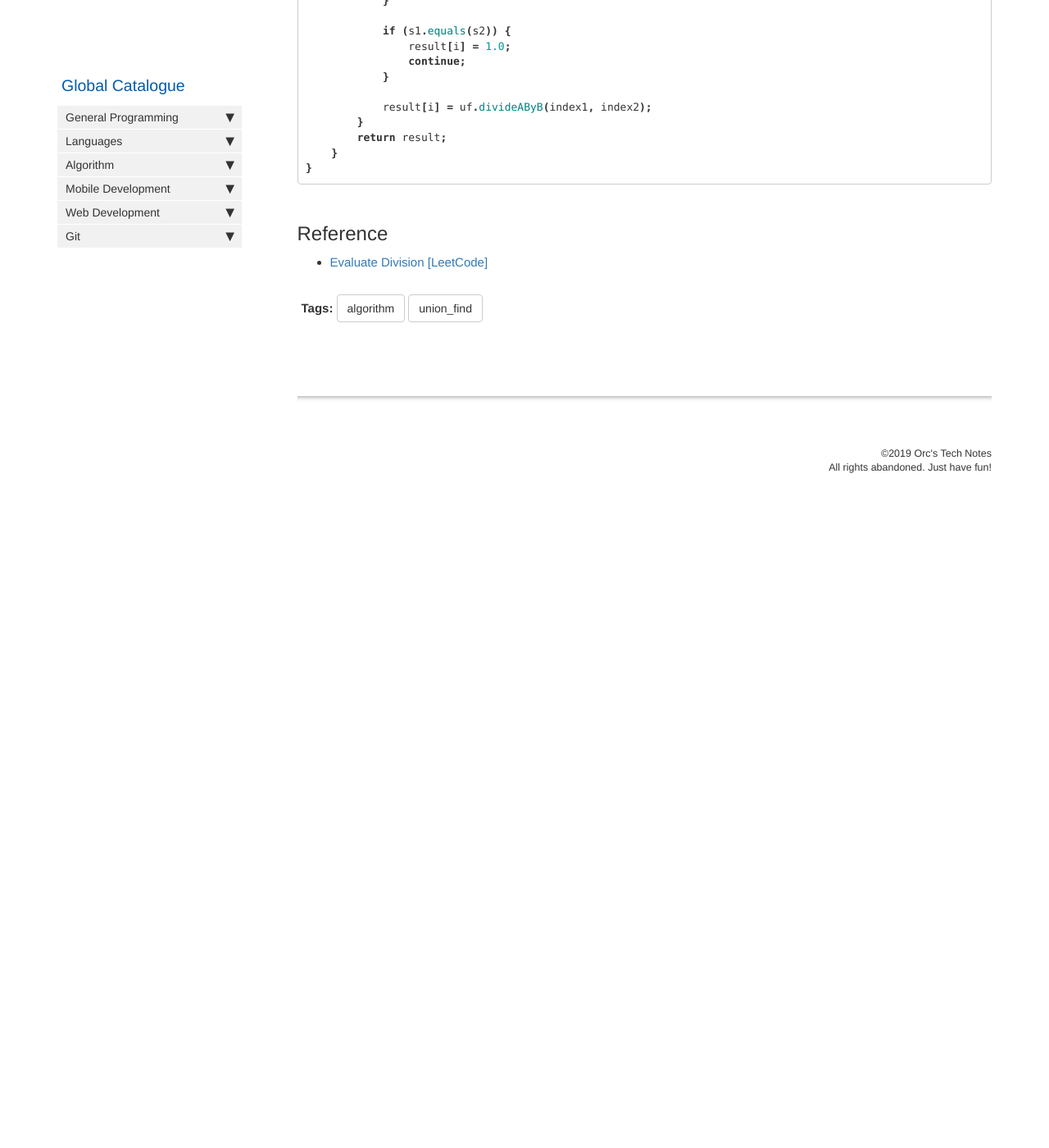
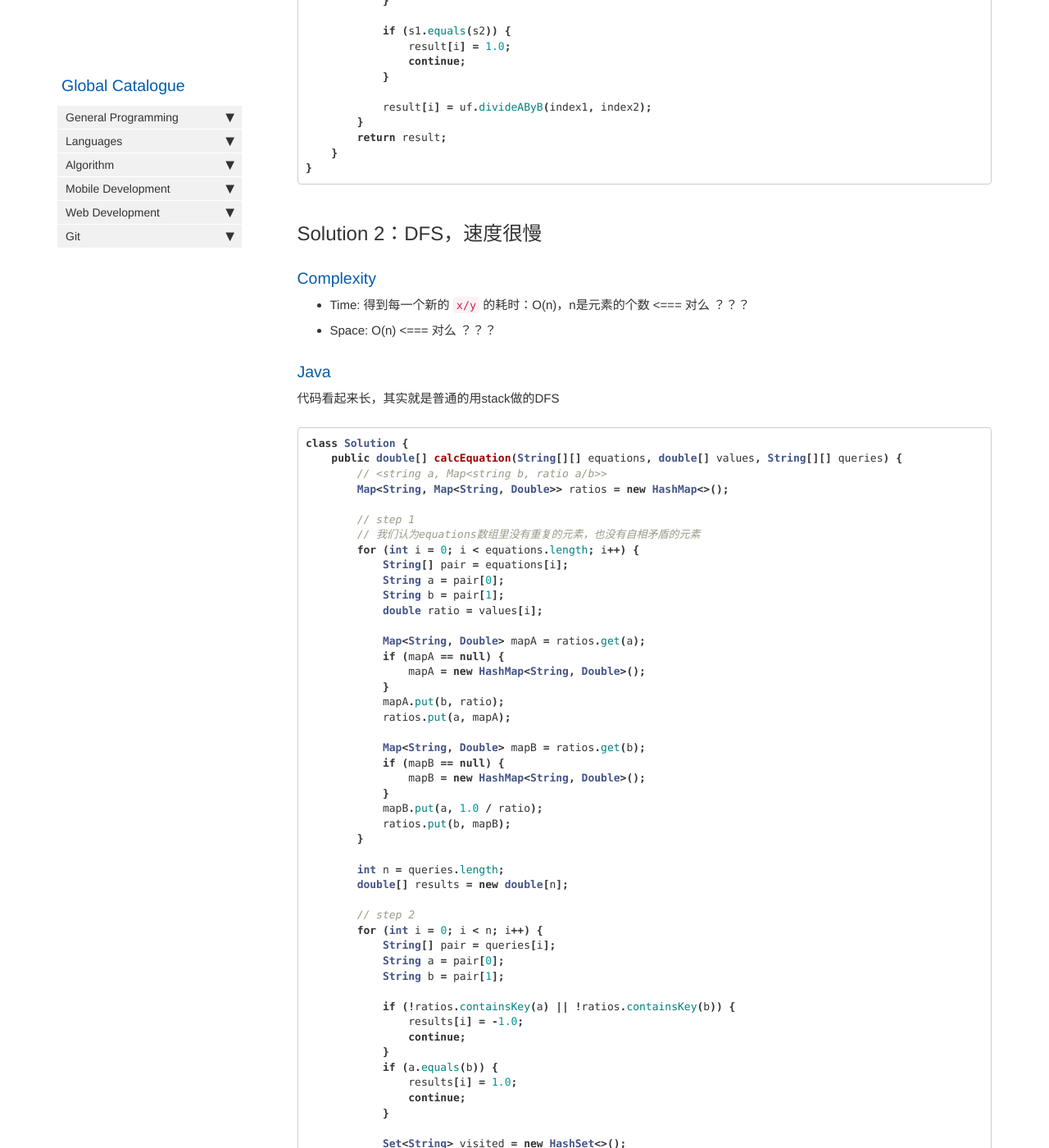
Before and after one commit to HungryOrc/hungryorc.github.io, a Jekyll site: the page built from pages/algorithm/algorithm_evaluate_division.md, in a window 1280 px wide and 1400 px high, scrolled down 2188 px. Shown: the whole window at 82% size. Built offline with Jekyll 4.4.1, drawn with Linux system fonts in a browser that asks for light colours; nearby versions of some CDN libraries; comment, search, counter and statistics services are not loaded; before the commit the page ends 2818 px from its top, so only the background shows below that; some of the changed text lies outside the part shown.

Commit message:
Update algorithm_evaluate_division.md

````diff
--- a/pages/algorithm/algorithm_evaluate_division.md
+++ b/pages/algorithm/algorithm_evaluate_division.md
@@ -109,6 +109,104 @@ public class Solution {
 }
 ```
 
+## Solution 2：DFS，速度很慢
+
+### Complexity
+* Time: 得到每一个新的 `x/y` 的耗时：O(n)，n是元素的个数 <=== 对么 ？？？
+* Space: O(n) <=== 对么 ？？？
+
+### Java
+代码看起来长，其实就是普通的用stack做的DFS
+```java
+class Solution {
+    public double[] calcEquation(String[][] equations, double[] values, String[][] queries) {
+        // <string a, Map<string b, ratio a/b>>
+        Map<String, Map<String, Double>> ratios = new HashMap<>();
+
+        // step 1
+        // 我们认为equations数组里没有重复的元素，也没有自相矛盾的元素
+        for (int i = 0; i < equations.length; i++) {
+            String[] pair = equations[i];
+            String a = pair[0];
+            String b = pair[1];
+            double ratio = values[i];
+
+            Map<String, Double> mapA = ratios.get(a);
+            if (mapA == null) {
+                mapA = new HashMap<String, Double>();
+            }
+            mapA.put(b, ratio);
+            ratios.put(a, mapA);
+
+            Map<String, Double> mapB = ratios.get(b);
+            if (mapB == null) {
+                mapB = new HashMap<String, Double>();
+            }
+            mapB.put(a, 1.0 / ratio);
+            ratios.put(b, mapB);
+        }
+
+        int n = queries.length;
+        double[] results = new double[n];
+
+        // step 2
+        for (int i = 0; i < n; i++) {
+            String[] pair = queries[i];
+            String a = pair[0];
+            String b = pair[1];
+
+            if (!ratios.containsKey(a) || !ratios.containsKey(b)) {
+                results[i] = -1.0;
+                continue;
+            }
+            if (a.equals(b)) {
+                results[i] = 1.0;
+                continue;
+            }
+
+            Set<String> visited = new HashSet<>();
+            visited.add(a);
+
+            Stack<String> strStack = new Stack<>();
+            strStack.push(a);
+            Stack<Double> ratioStack = new Stack<>();
+            ratioStack.push(1.0);
+            double result = -1.0;
+
+            while (!strStack.isEmpty()) {
+                String curStr = strStack.pop();
+                double curRatio = ratioStack.pop();
+
+                Map<String, Double> map = ratios.get(curStr);
+                for (Map.Entry<String, Double> entry : map.entrySet()) {
+                    String s = entry.getKey();
+                    double ratio = entry.getValue();
+                    ratio *= curRatio;
+
+                    if (visited.contains(s)) {
+                        continue;
+                    }
+
+                    if (s.equals(b)) { // if found b
+                        result = ratio;
+                        break;
+                    }
+
+                    strStack.push(s);
+                    ratioStack.push(ratio);
+                }
+
+                if (result != -1.0) { // if found b
+                    break;
+                }
+            }
+            results[i] = result;
+        }
+        return results;
+    }
+}
+```
+
 ## Reference
 * [Evaluate Division [LeetCode]](https://leetcode.com/problems/evaluate-division/description/)
 
````
